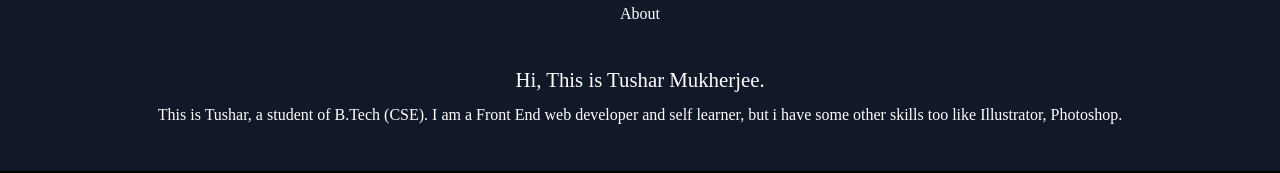
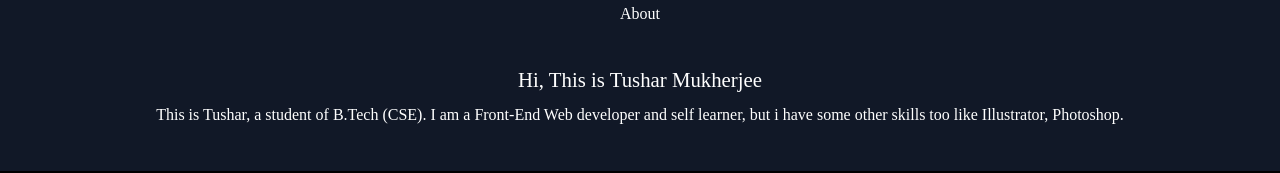
Before and after one commit to tusharmukherjee/Portfolio, a plain HTML site: page index.html in a window 1280 px wide. Shown: the part 2571-2744 px from the top of the page. Drawn offline with Linux system fonts and the light colour scheme.

Commit message:
Update index.html

```diff
--- a/index.html
+++ b/index.html
@@ -155,10 +155,10 @@
     <div class="div-about">
         <h1 class="about">About</h1>
         <h2 class="intro">
-         Hi, This is Tushar Mukherjee.
+         Hi, This is Tushar Mukherjee
         </h2>
         <p class="exp">
-         This is Tushar, a student of B.Tech (CSE). I am a Front End web developer and self learner, but i have some other skills too like Illustrator, Photoshop.
+         This is Tushar, a student of B.Tech (CSE). I am a Front-End Web developer and self learner, but i have some other skills too like Illustrator, Photoshop.
         </p>
     </div>
 
```
